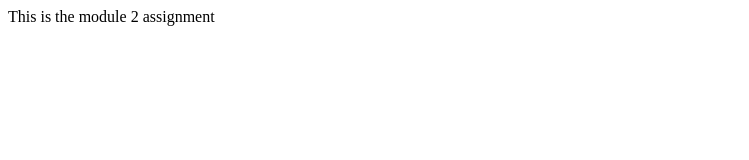
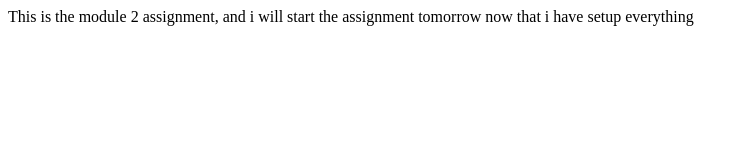
Before and after one commit to sherryomer/Coursera-Course, a plain HTML site: page index.html in a window 1280 px wide. Shown: the whole page, without its empty margins (0-749 px from the left). Drawn offline with Linux system fonts and the light colour scheme.

Commit message:
updated index.html again

```diff
--- a/index.html
+++ b/index.html
@@ -6,6 +6,6 @@
 	<title>Module 2 assignment</title>
 </head>
 <body>
-	This is the module 2 assignment
+	This is the module 2 assignment, and i will start the assignment tomorrow now that i have setup everything
 </body>
 </html>
```
